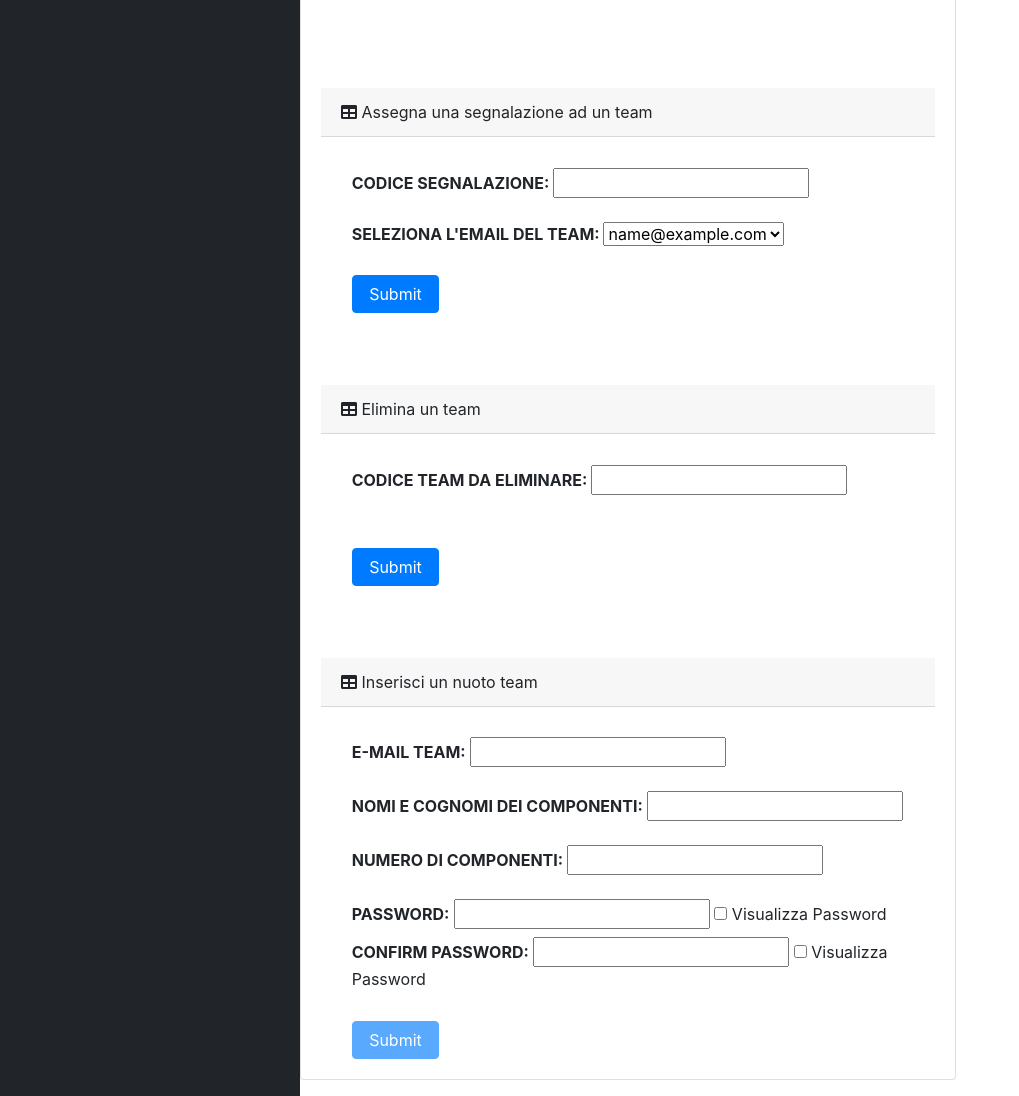
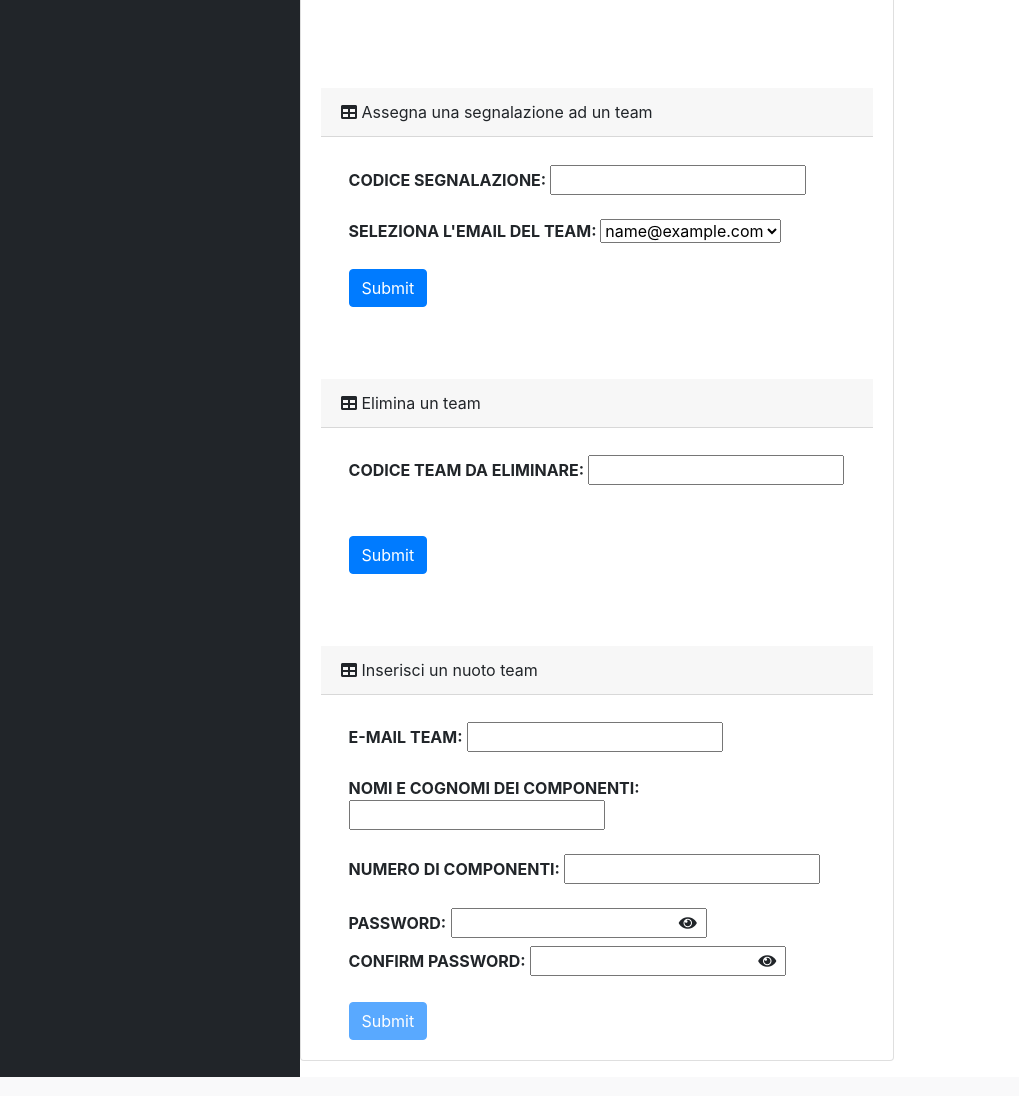
Before and after one commit to SSE-Project23-24/Ingegneria, a PHP site: page /team.php in a window 1280 px wide. Shown: the part 571-1667 px from the top of the page, without its empty margins (0-1019 px from the left). Run offline with PHP 8.4, Linux system fonts and the light colour scheme; tables that the repository leaves empty or names only in its code hold one stand-in row (values such as "Sample post").

Commit message:
added confirm password field in admin insert group and adding toggle to show password in this form added toggle show password in field change password changed text to link for change password

```diff
--- a/Admin/team.php
+++ b/Admin/team.php
@@ -35,7 +35,19 @@
             color: green;
         }
     </style>
-
+    <style>
+        .password-container {
+            position: relative;
+            display: inline-block;
+        }
+        .password-toggle {
+            position: absolute;
+            right: 10px;
+            top: 50%;
+            transform: translateY(-50%);
+            cursor: pointer;
+        }
+    </style>
 
 </head>
 <body id="page-top">
@@ -263,14 +275,18 @@
                         <b>NOMI E COGNOMI DEI COMPONENTI:</b> <input type="text" id="nomi" name="nomi"><br><br>
                         <b>NUMERO DI COMPONENTI: </b> <input type="number" id="numero" name="numero"><br><br>
                         <b>PASSWORD:</b>
-                        <input type="password" id="inputPassword" name="inputPassword" autocomplete="off">
-                        <input type="checkbox" id="togglePassword" onclick="togglePasswordVisibility('inputPassword')"> Visualizza Password
+                        <div class="password-container">
+                            <input type="password" id="inputPassword" name="inputPassword" autocomplete="off">
+                            <i class="fas fa-eye password-toggle" id="togglePassword" onclick="togglePasswordVisibility('inputPassword', 'togglePassword')"></i>
+                        </div>
                         <br>
                         <div id="passwordStrength" class="mt-2"></div>
 
                         <b>CONFIRM PASSWORD:</b>
-                        <input type="password" id="confirmPassword" name="confirmPassword" autocomplete="off">
-                        <input type="checkbox" id="toggleConfirmPassword" onclick="togglePasswordVisibility('confirmPassword')"> Visualizza Password
+                        <div class="password-container">
+                            <input type="password" id="confirmPassword" name="confirmPassword" autocomplete="off">
+                            <i class="fas fa-eye password-toggle" id="toggleConfirmPassword" onclick="togglePasswordVisibility('confirmPassword', 'toggleConfirmPassword')"></i>
+                        </div>
                         <br>
                         <input type="submit" name="submit3" id="submit-button" class="btn btn-primary btn-block" style="width:15%; margin-top:5%;" disabled>
                     </form>
@@ -376,12 +392,17 @@
                         }
                     }
 
-                    function togglePasswordVisibility(inputId) {
+                    function togglePasswordVisibility(inputId, toggleId) {
                         var inputField = document.getElementById(inputId);
+                        var toggleIcon = document.getElementById(toggleId);
                         if (inputField.type === "password") {
                             inputField.type = "text";
+                            toggleIcon.classList.remove("fa-eye");
+                            toggleIcon.classList.add("fa-eye-slash");
                         } else {
                             inputField.type = "password";
+                            toggleIcon.classList.remove("fa-eye-slash");
+                            toggleIcon.classList.add("fa-eye");
                         }
                     }
 
```
